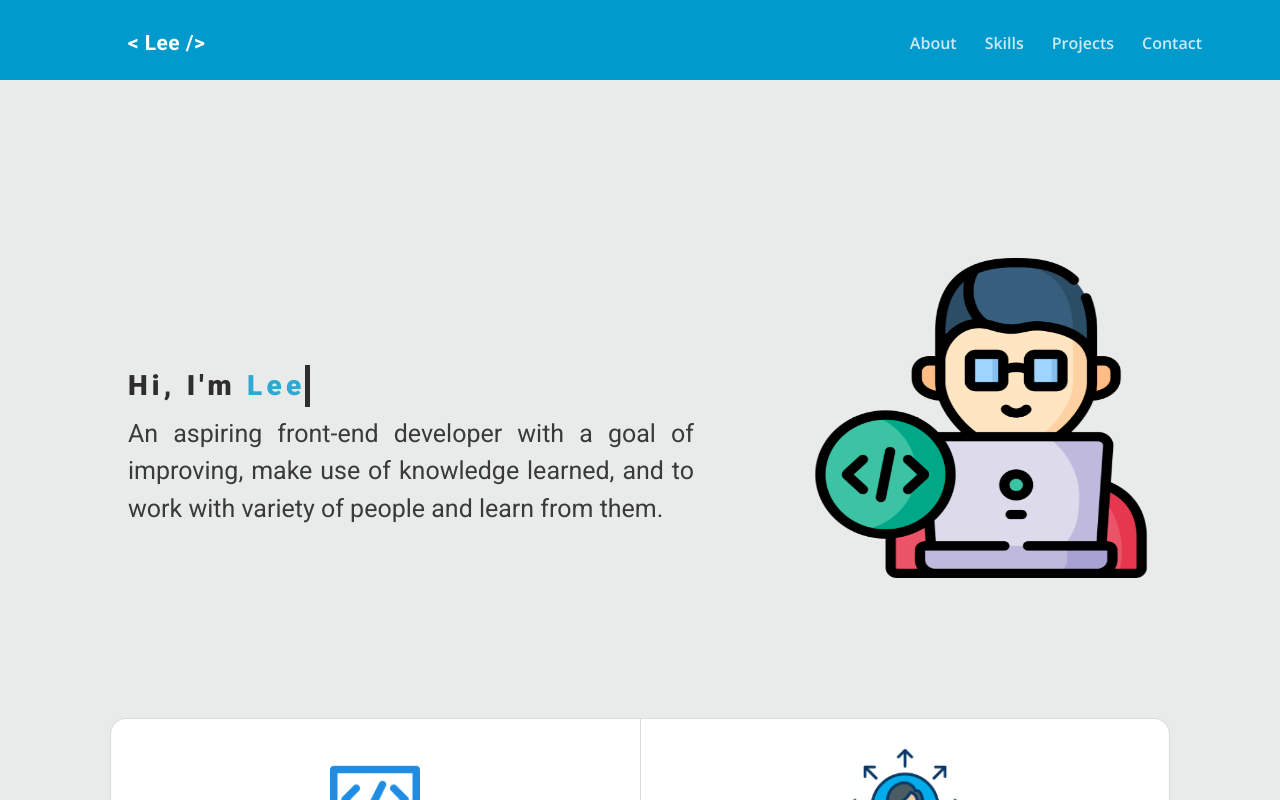
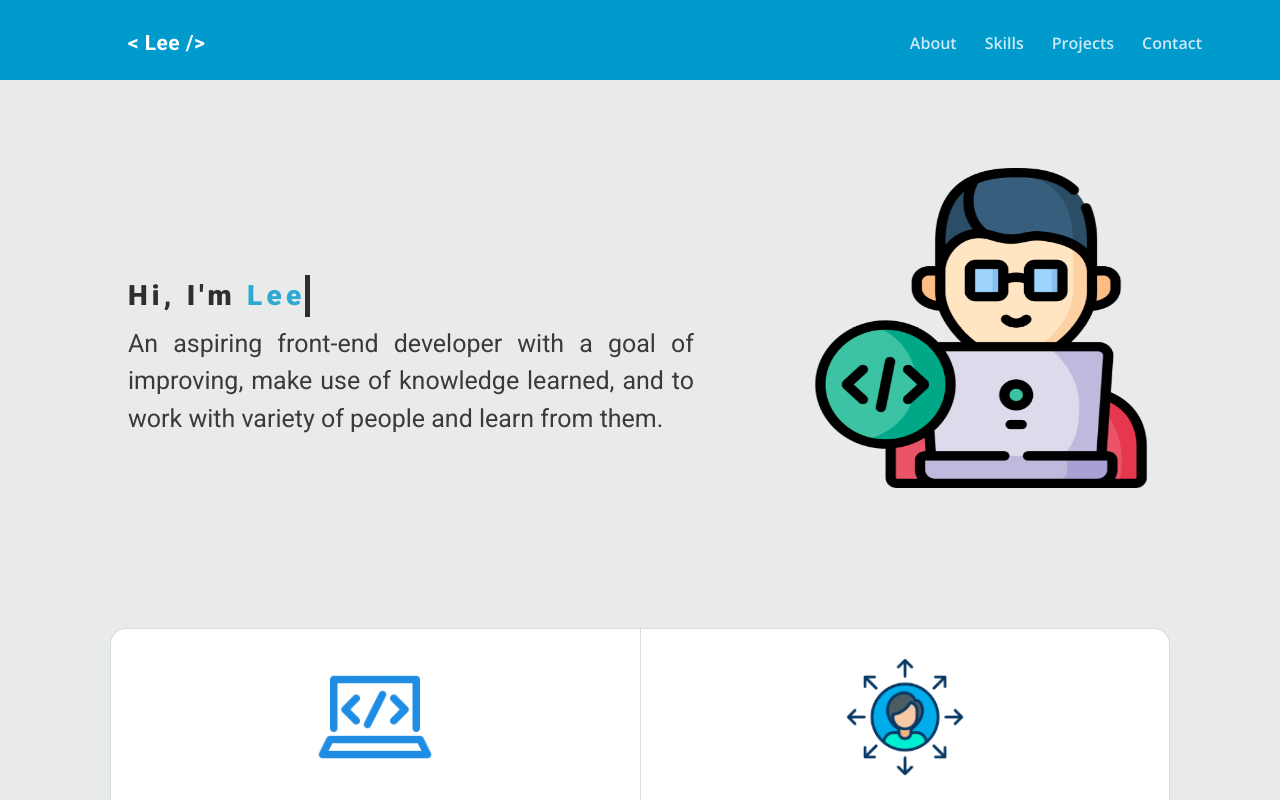
Before and after one commit to kamisama100/lee-portfolio, a React (Create React App) app: page / in a window 1280 px wide. Shown: the top 800 px of the page. Built offline with nearby package versions, Linux system fonts and the light colour scheme.

Commit message:
main update

```diff
--- a/public/index.css
+++ b/public/index.css
@@ -2,5 +2,5 @@ html, body {
    overflow-x: hidden;
 }
 body{
-   position:relative;
+   position:relative
 }
--- a/public/index.html
+++ b/public/index.html
@@ -8,7 +8,7 @@
     <title>Lee Portfolio</title>
     <link rel="stylesheet" href="index.css">
   </head>
-  <body style="background-color: #e8ebea; margin: 0%;width: 100%;  padding: 0%;overflow-x: hidden;">
+  <body style="background-color: #e8ebea; margin: 0%;padding: 0%;overflow-x: hidden;width: 100%;">
     <div id="root"></div>
   </body>
 </html>
--- a/src/containers/firstPart.js
+++ b/src/containers/firstPart.js
@@ -2,7 +2,7 @@ import React from 'react'
 import programmer from '../images/programmer.png'
 function FirstPart() {
     return (
-    <section className="introduction mt-[90px]">
+    <section className="introduction xs:mt-[90px] sm:mt-[20px] lg:mt-0">
         <div className = "xs:flex-col lg:grid lg:grid-cols-2 p-0 pt-0 pl:0 lg:p-5 lg:pt-[7rem] lg:pl-[8rem]">
             <div className = "flex flex-col font-roboto gap-2 p-2 pt-5 lg:pt-0 lg:p-0 xs:text-center sm:text-center lg:text-justify w-full justify-center">
                 <p className = "type text-[28px] font-extrabold mx-auto lg:ml-0 opacity-80">
```
